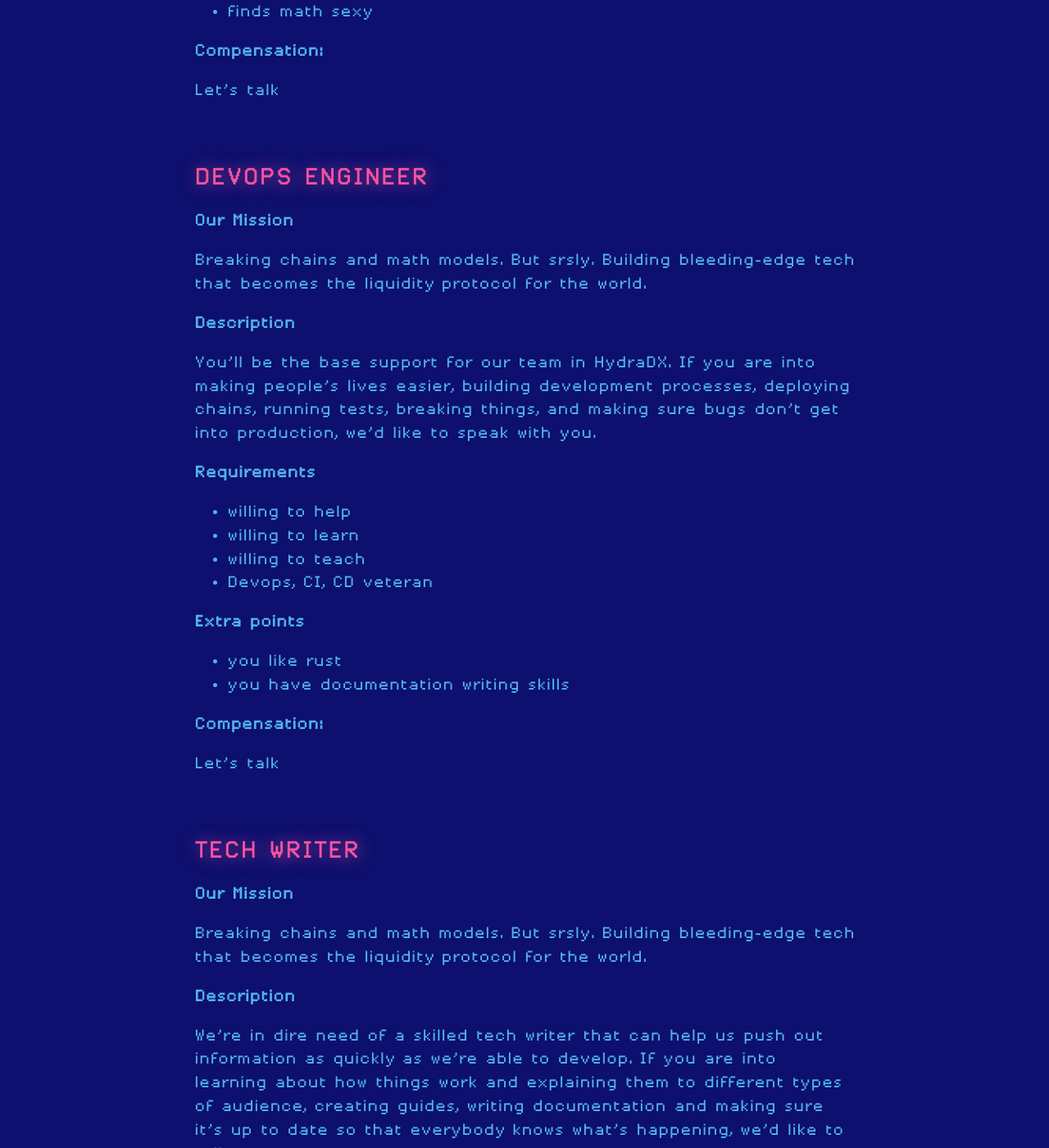
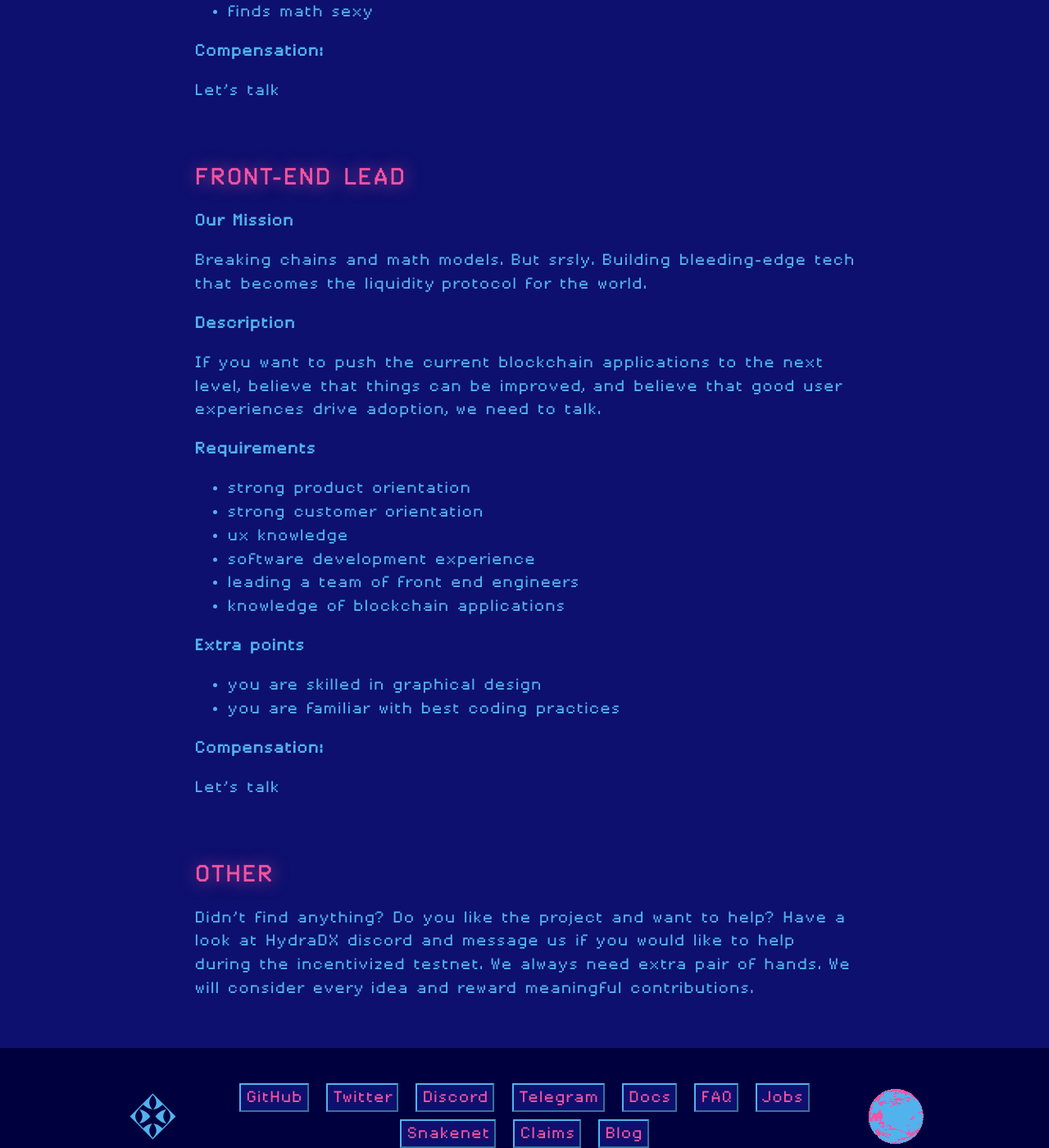
Before and after one commit to galacticcouncil/HydraDX-web-old, a Jekyll site: the page built from jobs.markdown, in a window 1280 px wide and 1400 px high, scrolled down 675 px. Shown: the whole window at 82% size. Built offline with Jekyll 4.4.1, drawn with Linux system fonts in a browser that asks for light colours; our own code applies the rules of GitHub Pages for plain Markdown files; some of the changed text lies outside the part shown.

Commit message:
Update jobs.markdown

```diff
--- a/jobs.markdown
+++ b/jobs.markdown
@@ -20,53 +20,6 @@ If you'd like to work on advanced tokenomics and HydraDX protocol design, we'd l
 - self-reliant, driven & proactive
 - experience in token-engineering
 - finds math sexy
-
-**Compensation:**
-
-Let's talk
-
-## [DevOps Engineer](#devops-engineer)
-
-**Our Mission**
-
-Breaking chains and math models. But srsly. Building bleeding-edge tech that becomes the liquidity protocol for the world.
-
-**Description**
-
-You'll be the base support for our team in HydraDX. If you are into making people's lives easier, building development processes, deploying chains, running tests, breaking things, and making sure bugs don't get into production, we'd like to speak with you.
-
-**Requirements**
-
-- willing to help
-- willing to learn
-- willing to teach
-- Devops, CI, CD veteran
-
-**Extra points**
-
-- you like rust
-- you have documentation writing skills
-
-**Compensation:**
-
-Let's talk
-
-## [Tech writer](#tech-writer)
-
-**Our Mission**
-
-Breaking chains and math models. But srsly. Building bleeding-edge tech that becomes the liquidity protocol for the world.
-
-**Description**
-
-We're in dire need of a skilled tech writer that can help us push out information as quickly as we're able to develop. If you are into learning about how things work and explaining them to different types of audience, creating guides, writing documentation and making sure it's up to date so that everybody knows what's happening, we'd like to talk to you.
-
-**Requirements**
-
-- can read code
-- knows github
-- can write documentation
-- can learn and explain complex concepts
 
 **Compensation:**
 
```
